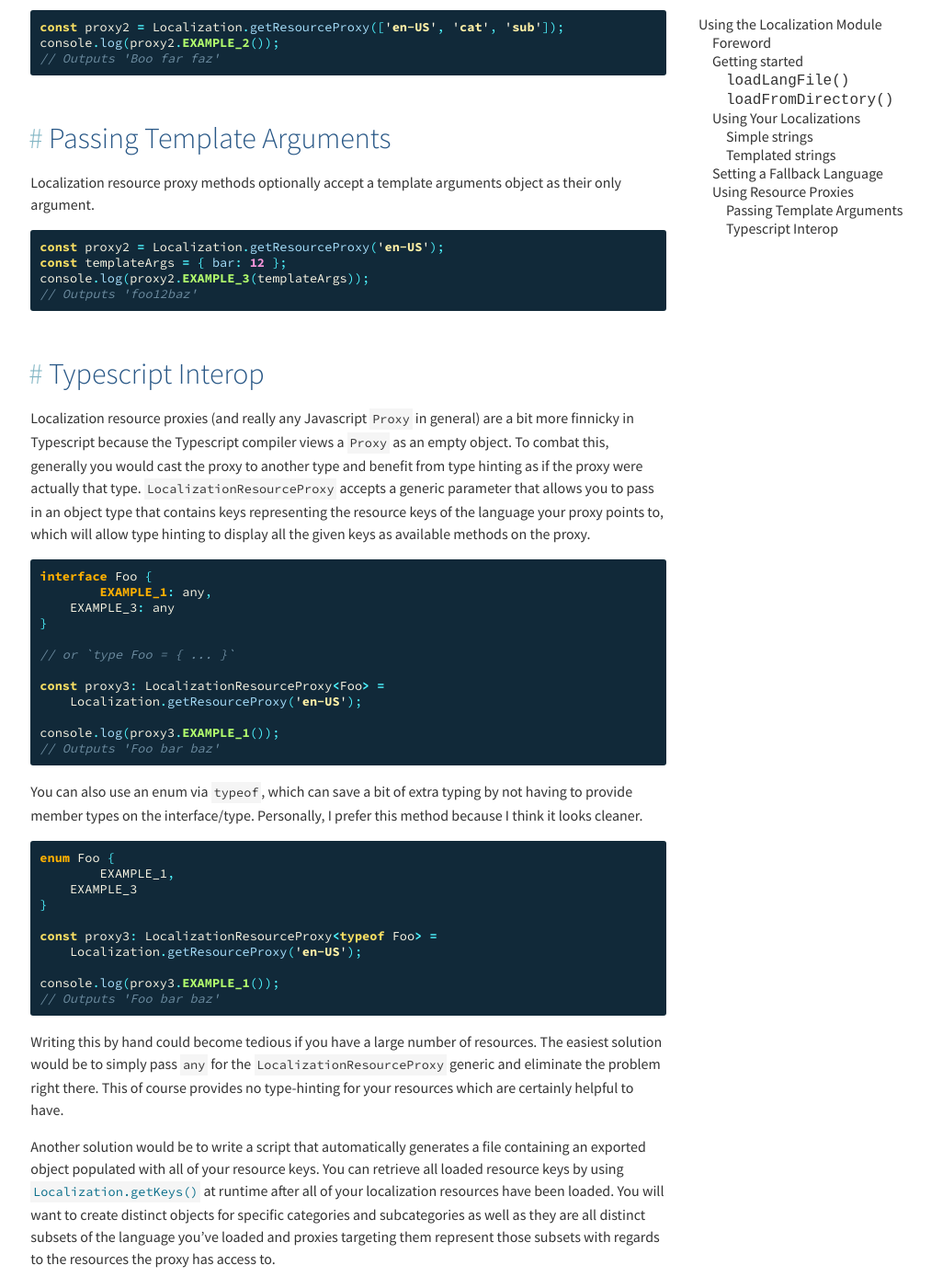
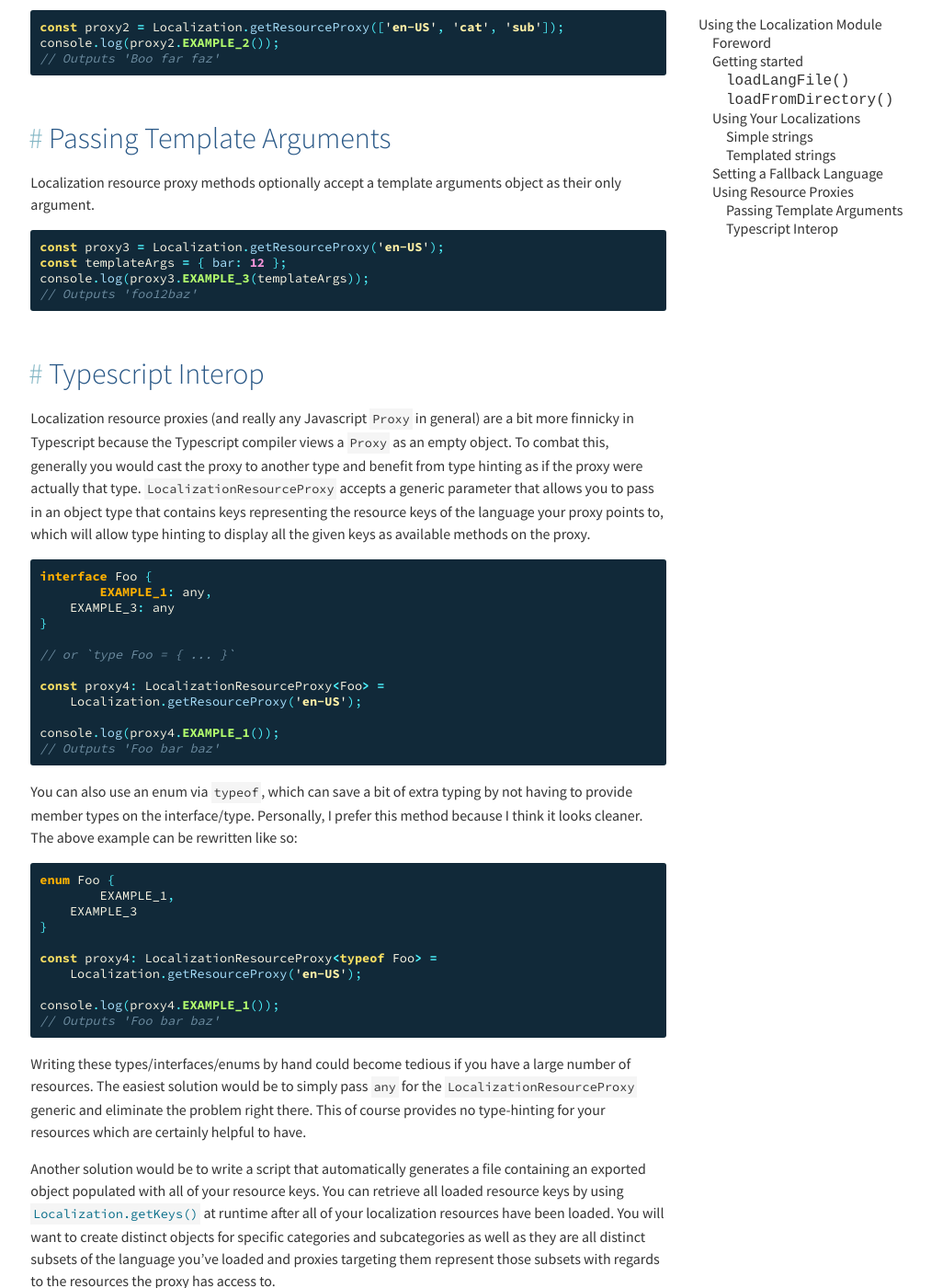
Before and after one commit to discord-samba/localization, a Jekyll site: the page built from _guides/using_the_localization_module.md, in a window 1280 px wide and 1400 px high, scrolled down 4529 px. Shown: the whole window at 92% size, without its empty margins (210-1223 px from the left). Built offline with Jekyll 4.4.1, drawn with Linux system fonts in a browser that asks for light colours.

````diff
--- a/_guides/using_the_localization_module.md
+++ b/_guides/using_the_localization_module.md
@@ -195,9 +195,9 @@ console.log(proxy2.EXAMPLE_2());
 Localization resource proxy methods optionally accept a template arguments object as their only argument.
 
 ```js
-const proxy2 = Localization.getResourceProxy('en-US');
+const proxy3 = Localization.getResourceProxy('en-US');
 const templateArgs = { bar: 12 };
-console.log(proxy2.EXAMPLE_3(templateArgs));
+console.log(proxy3.EXAMPLE_3(templateArgs));
 // Outputs 'foo12baz'
 ```
 
@@ -217,15 +217,16 @@ interface Foo {
 
 // or `type Foo = { ... }`
 
-const proxy3: LocalizationResourceProxy<Foo> =
+const proxy4: LocalizationResourceProxy<Foo> =
     Localization.getResourceProxy('en-US');
 
-console.log(proxy3.EXAMPLE_1());
+console.log(proxy4.EXAMPLE_1());
 // Outputs 'Foo bar baz'
 ```
 
 You can also use an enum via `typeof`, which can save a bit of extra typing by not having to provide
 member types on the interface/type. Personally, I prefer this method because I think it looks cleaner.
+The above example can be rewritten like so:
 
 ```js
 enum Foo {
@@ -233,16 +234,17 @@ enum Foo {
     EXAMPLE_3
 }
 
-const proxy3: LocalizationResourceProxy<typeof Foo> =
+const proxy4: LocalizationResourceProxy<typeof Foo> =
     Localization.getResourceProxy('en-US');
 
-console.log(proxy3.EXAMPLE_1());
+console.log(proxy4.EXAMPLE_1());
 // Outputs 'Foo bar baz'
 ```
 
-Writing this by hand could become tedious if you have a large number of resources. The easiest solution
-would be to simply pass `any` for the `LocalizationResourceProxy` generic and eliminate the problem right
-there. This of course provides no type-hinting for your resources which are certainly helpful to have.
+Writing these types/interfaces/enums by hand could become tedious if you have a large number of resources.
+The easiest solution would be to simply pass `any` for the `LocalizationResourceProxy` generic and
+eliminate the problem right there. This of course provides no type-hinting for your resources which
+are certainly helpful to have.
 
 Another solution would be to write a script that automatically generates a file containing an exported
 object populated with all of your resource keys. You can retrieve all loaded resource keys by using
--- a/docs/globals.html
+++ b/docs/globals.html
@@ -2467,7 +2467,7 @@ img {
 				<div class="tsd-signature tsd-kind-icon">Command<wbr>Info<wbr>Provider<span class="tsd-signature-symbol">:</span> <span class="tsd-signature-type">function</span></div>
 				<aside class="tsd-sources">
 					<ul>
-						<li>Defined in <a href="https://github.com/discord-samba/localization/blob/6ac52c5/src/types/CommandInfoProvider.ts#L6">types/CommandInfoProvider.ts:6</a></li>
+						<li>Defined in <a href="https://github.com/discord-samba/localization/blob/6f3ab2c/src/types/CommandInfoProvider.ts#L6">types/CommandInfoProvider.ts:6</a></li>
 					</ul>
 				</aside>
 				<div class="tsd-comment tsd-typography">
@@ -2522,7 +2522,7 @@ img {
 				<div class="tsd-signature tsd-kind-icon">Localization<wbr>Resource<wbr>Proxy&lt;T&gt;<span class="tsd-signature-symbol">:</span> <span class="tsd-signature-type">object</span></div>
 				<aside class="tsd-sources">
 					<ul>
-						<li>Defined in <a href="https://github.com/discord-samba/localization/blob/6ac52c5/src/types/LocalizationResourceProxy.ts#L12">types/LocalizationResourceProxy.ts:12</a></li>
+						<li>Defined in <a href="https://github.com/discord-samba/localization/blob/6f3ab2c/src/types/LocalizationResourceProxy.ts#L12">types/LocalizationResourceProxy.ts:12</a></li>
 					</ul>
 				</aside>
 				<div class="tsd-comment tsd-typography">
@@ -2562,7 +2562,7 @@ img {
 					<li class="tsd-description">
 						<aside class="tsd-sources">
 							<ul>
-								<li>Defined in <a href="https://github.com/discord-samba/localization/blob/6ac52c5/src/commandInfoProvider.ts#L10">commandInfoProvider.ts:10</a></li>
+								<li>Defined in <a href="https://github.com/discord-samba/localization/blob/6f3ab2c/src/commandInfoProvider.ts#L10">commandInfoProvider.ts:10</a></li>
 							</ul>
 						</aside>
 						<div class="tsd-comment tsd-typography">
--- a/docs/index.html
+++ b/docs/index.html
@@ -2468,7 +2468,7 @@ img {
 				<div class="tsd-signature tsd-kind-icon">Command<wbr>Info<wbr>Provider<span class="tsd-signature-symbol">:</span> <span class="tsd-signature-type">function</span></div>
 				<aside class="tsd-sources">
 					<ul>
-						<li>Defined in <a href="https://github.com/discord-samba/localization/blob/6ac52c5/src/types/CommandInfoProvider.ts#L6">types/CommandInfoProvider.ts:6</a></li>
+						<li>Defined in <a href="https://github.com/discord-samba/localization/blob/6f3ab2c/src/types/CommandInfoProvider.ts#L6">types/CommandInfoProvider.ts:6</a></li>
 					</ul>
 				</aside>
 				<div class="tsd-comment tsd-typography">
@@ -2523,7 +2523,7 @@ img {
 				<div class="tsd-signature tsd-kind-icon">Localization<wbr>Resource<wbr>Proxy&lt;T&gt;<span class="tsd-signature-symbol">:</span> <span class="tsd-signature-type">object</span></div>
 				<aside class="tsd-sources">
 					<ul>
-						<li>Defined in <a href="https://github.com/discord-samba/localization/blob/6ac52c5/src/types/LocalizationResourceProxy.ts#L12">types/LocalizationResourceProxy.ts:12</a></li>
+						<li>Defined in <a href="https://github.com/discord-samba/localization/blob/6f3ab2c/src/types/LocalizationResourceProxy.ts#L12">types/LocalizationResourceProxy.ts:12</a></li>
 					</ul>
 				</aside>
 				<div class="tsd-comment tsd-typography">
@@ -2563,7 +2563,7 @@ img {
 					<li class="tsd-description">
 						<aside class="tsd-sources">
 							<ul>
-								<li>Defined in <a href="https://github.com/discord-samba/localization/blob/6ac52c5/src/commandInfoProvider.ts#L10">commandInfoProvider.ts:10</a></li>
+								<li>Defined in <a href="https://github.com/discord-samba/localization/blob/6f3ab2c/src/commandInfoProvider.ts#L10">commandInfoProvider.ts:10</a></li>
 							</ul>
 						</aside>
 						<div class="tsd-comment tsd-typography">
````
Also changed, not shown: docs/classes/localization.html (+7 -7 lines), docs/classes/localizationstringerror.html (+4 -4 lines), docs/classes/parseerror.html (+4 -4 lines).
